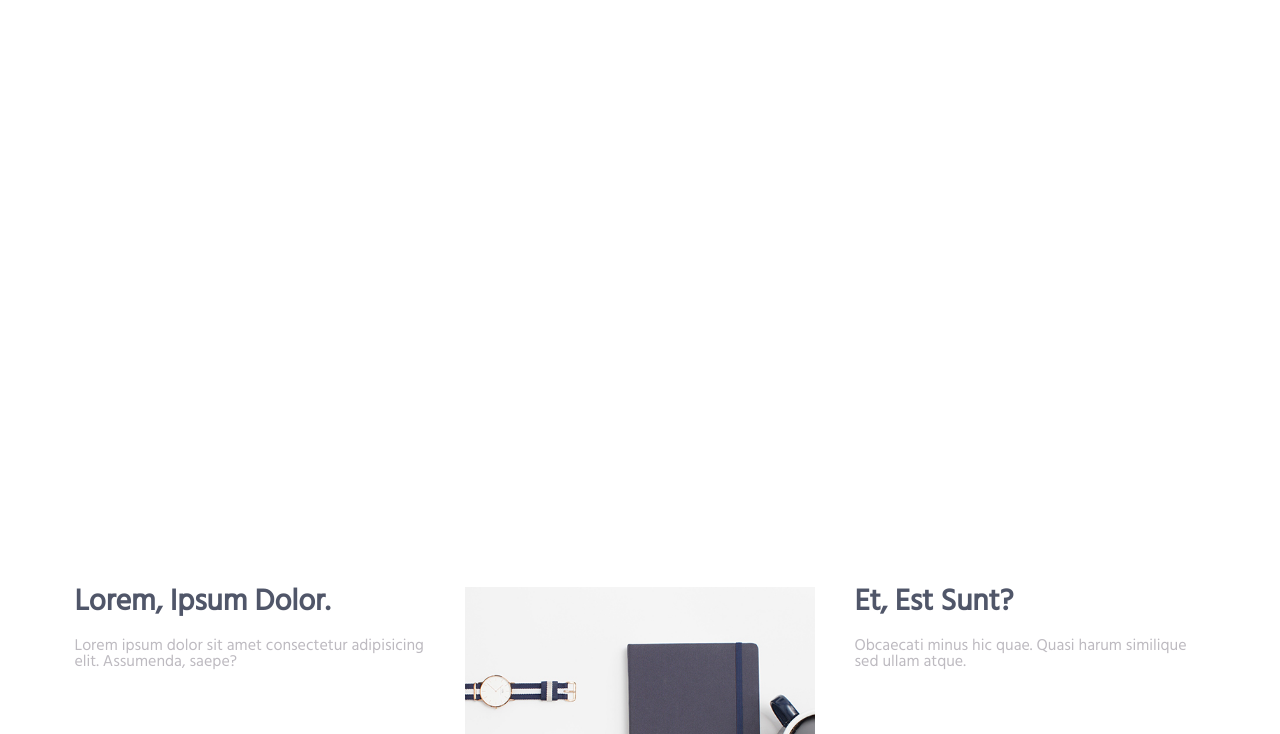
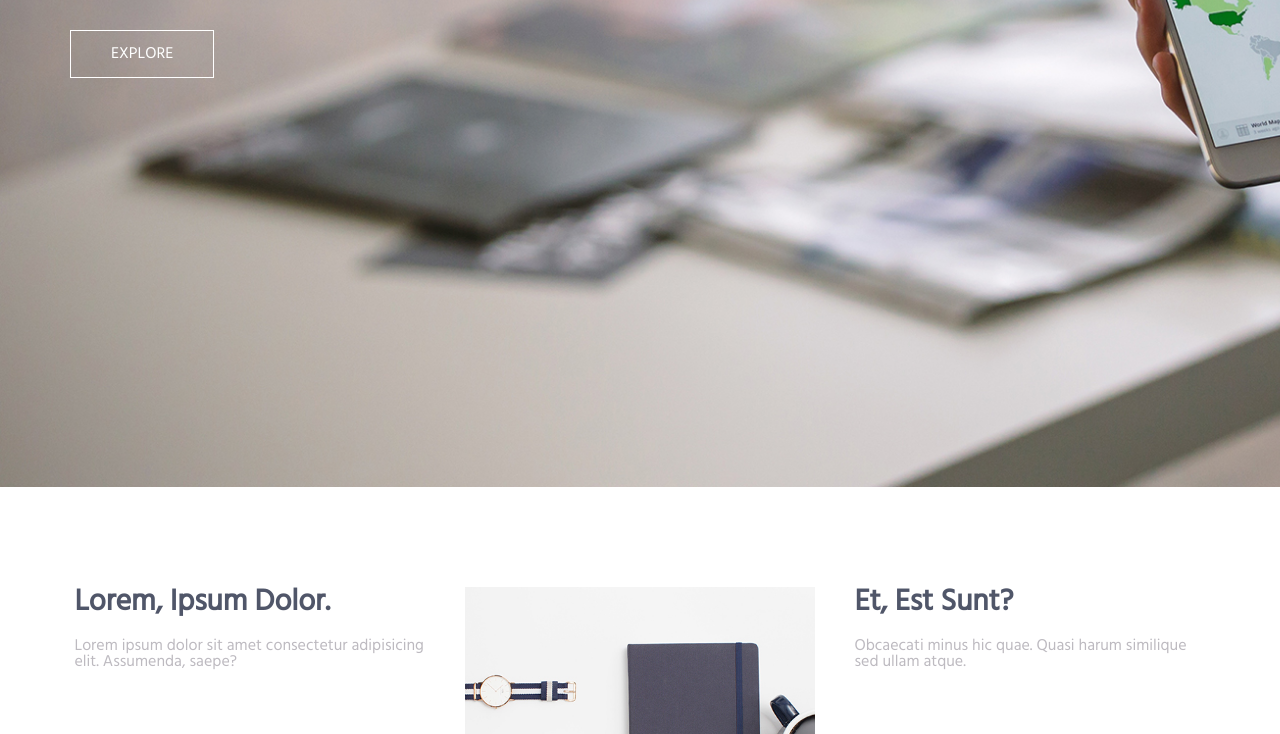
Before and after one commit to NotifyOne/test_HTML_CSS_4, a website: page index.html in a window 1280 px wide. Shown: the part 572-1306 px from the top of the page. Drawn offline with Linux system fonts and the light colour scheme; the site is published under a folder, as on GitHub Pages, so addresses that start at the root find nothing.

Commit message:
Fix header image without running gulp

```diff
--- a/assets/scss/blocks/_header.scss
+++ b/assets/scss/blocks/_header.scss
@@ -1,6 +1,6 @@
 .header {
     padding-top: 15px;
-    background-image: url('/assets/img/1920x1080/01.jpg');
+    background-image: url('../img/1920x1080/01.jpg');
     background-size: cover;
     position: relative;
     min-width: 1230px;
```
Also changed, not shown: assets/css/main.css.
